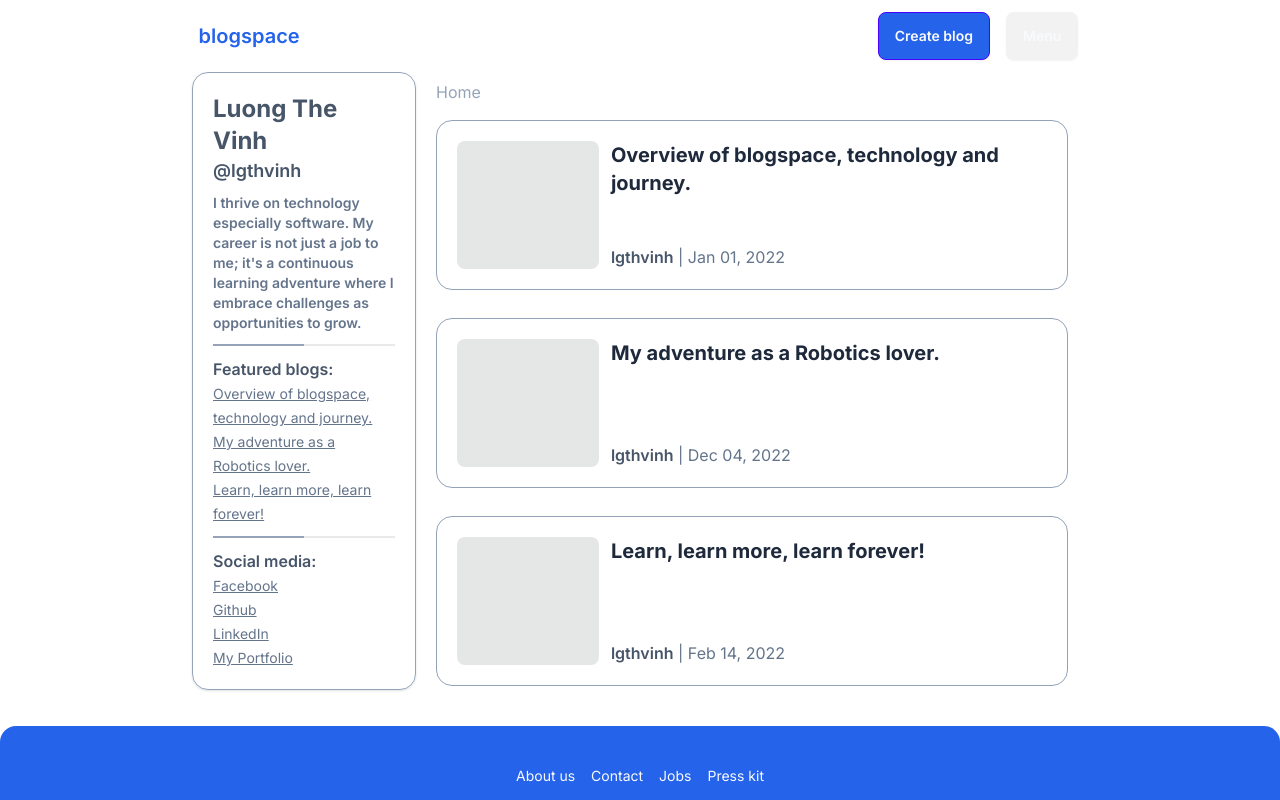
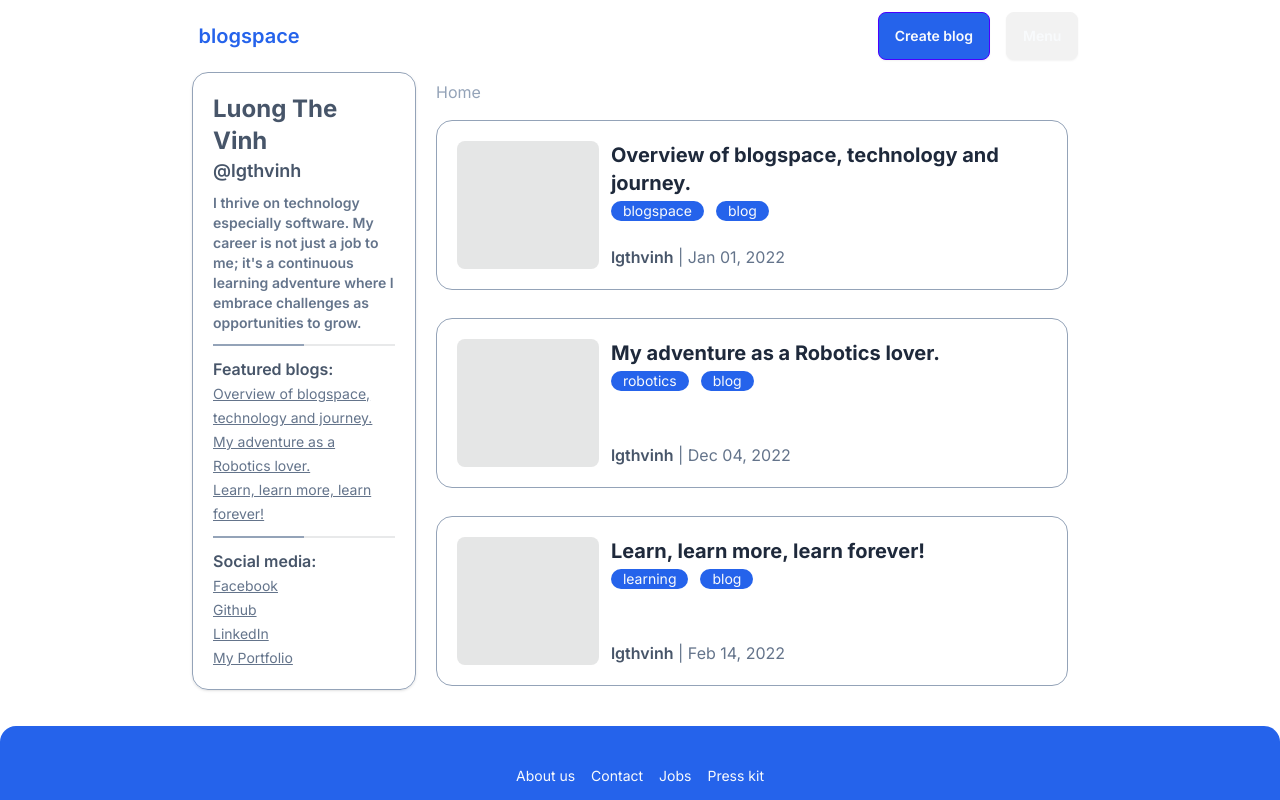
Before and after one commit to lgthevinh/blogspace, a Next.js app in the folder client/: page / in a window 1280 px wide. Shown: the top 800 px of the page. Built offline with nearby package versions, Linux system fonts and the light colour scheme.

Commit message:
Refactor BlogCard component to display tags

```diff
--- a/client/components/BlogCard.js
+++ b/client/components/BlogCard.js
@@ -1,7 +1,14 @@
 import React from "react";
 
 const BlogCard = (props) => {
-  const { id, title, description, author, date } = props.blog_data;
+  const { id, title, tags, author, date } = props.blog_data;
+  const tag_list = tags.map((tag, index) => {
+    return (
+      <div key={index} className="rounded-box bg-blue-600 text-slate-50 text-sm w-fit flex flex-row items-center justify-between">
+        <p className="px-3">{tag}</p>
+      </div>
+    );
+  });
   return (
     <div className="w-full rounded-box border-slate-400 border p-5">
       <div className="flex flex-col lg:flex-row">
@@ -10,7 +17,9 @@ const BlogCard = (props) => {
           <a href="" className="text-xl font-bold text-slate-800 hover:underline">
             {title}
           </a>
-          <p className="text-slate-600 text-md line-clamp-3">{description}</p>
+          <div className="flex flex-row items-center justify-start mt-1 mb-3 gap-3">
+            {tag_list}
+          </div>
           <div className="mt-auto">
             <a href="" className="text-slate-600 text-md mt-auto font-semibold hover:underline">
               {author}
```
